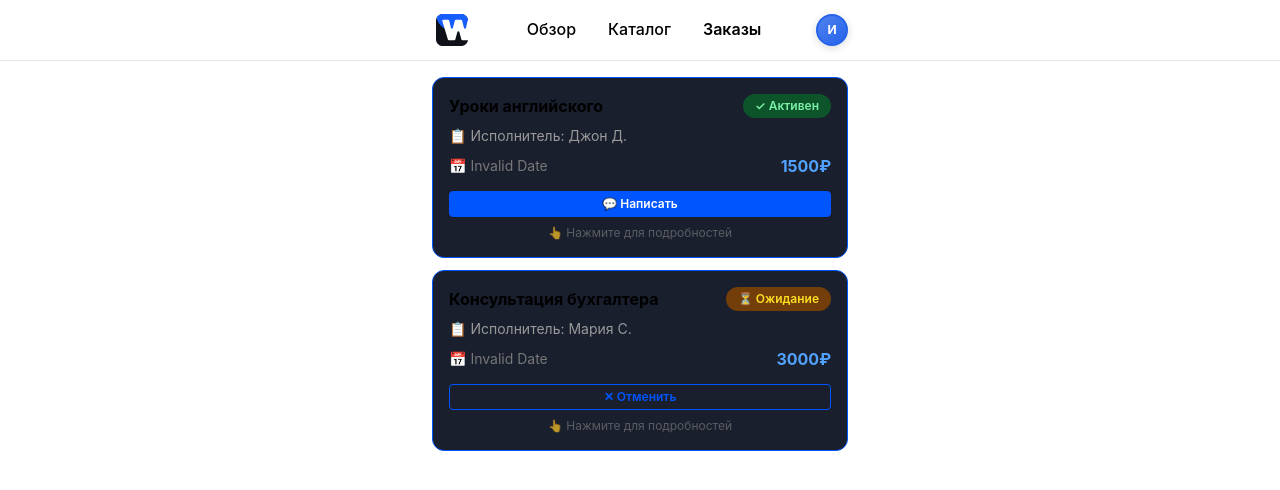
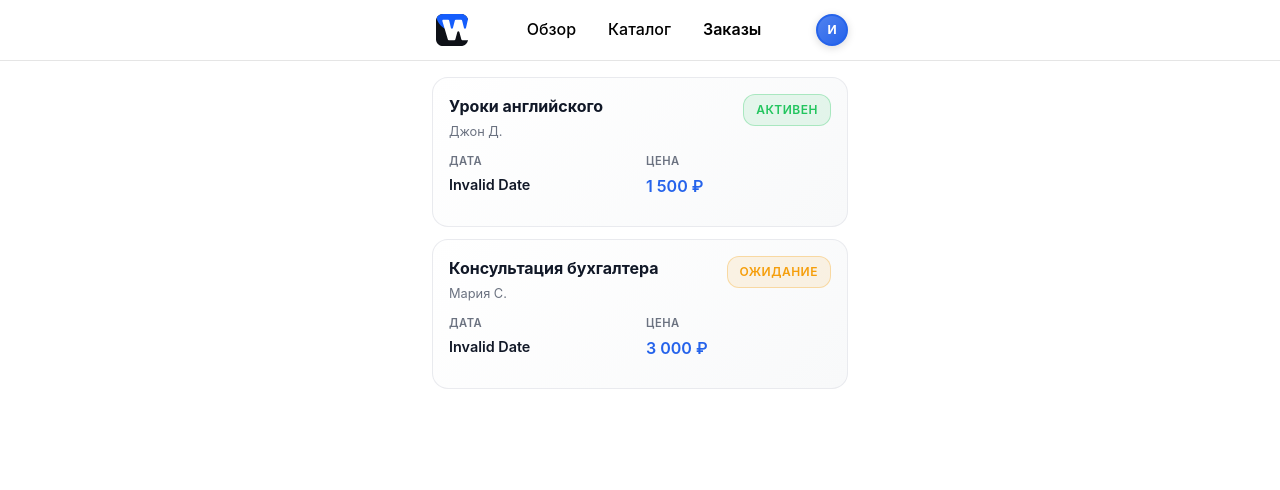
Before and after one commit to Lena05k/wdeaf, a Vue app in the folder frontend/: page /orders in a window 1280 px wide. Both pictures are taken after a click on the tab "Заказы". Shown: the top 490 px of the page. Built offline with nearby package versions, Linux system fonts and the light colour scheme.

Commit message:
🔄 refactor: Remove emojis and add click handler for modal

```diff
--- a/frontend/src/components/shared/OrderCard.vue
+++ b/frontend/src/components/shared/OrderCard.vue
@@ -1,50 +1,33 @@
 <template>
   <div
-      class="provider-card cursor-pointer transition-all hover:border-blue-500 hover:shadow-lg hover:shadow-blue-900/30"
-      @click="emit('select')"
+    class="order-card"
+    @click="emit('select')"
   >
-    <div class="flex justify-between items-start mb-2">
-      <h3 class="font-bold">{{ order.service }}</h3>
-      <span :class="[
-        'text-xs font-semibold px-3 py-1 rounded-full',
-        order.status === 'active' ? 'bg-green-900 text-green-300' : 'bg-yellow-900 text-yellow-300'
-      ]">
-        {{ order.status === 'active' ? '✓ Активен' : '⏳ Ожидание' }}
+    <div class="order-header">
+      <div>
+        <h3 class="order-service">{{ order.service }}</h3>
+        <p class="order-provider">{{ order.provider }}</p>
+      </div>
+      <span :class="['status-badge', `status-${order.status}`]">
+        {{ getStatusLabel(order.status) }}
       </span>
     </div>
 
-    <p class="text-sm text-gray-400 mb-2">📋 Исполнитель: {{ order.provider }}</p>
-
-    <div class="flex justify-between items-center mb-3">
-      <span class="text-sm text-gray-500">📅 {{ formatDate(order.date) }}</span>
-      <span class="font-bold text-blue-400">{{ order.price }}₽</span>
+    <div class="order-details">
+      <div class="detail-item">
+        <span class="detail-label">Дата</span>
+        <span class="detail-value">{{ formatDate(order.date) }}</span>
+      </div>
+      <div class="detail-item">
+        <span class="detail-label">Цена</span>
+        <span class="detail-value detail-price">{{ formatPrice(order.price) }}</span>
+      </div>
     </div>
 
     <!-- Description Preview -->
-    <p v-if="order.description" class="text-xs text-gray-500 mb-3 line-clamp-2">
+    <p v-if="order.description" class="description-preview">
       {{ order.description }}
     </p>
-
-    <!-- Action Button (shown on status) -->
-    <button
-        v-if="order.status === 'pending'"
-        @click.stop="emit('cancel')"
-        class="btn-secondary w-full py-1 rounded text-xs font-semibold"
-    >
-      ✕ Отменить
-    </button>
-    <button
-        v-else
-        @click.stop="emit('message')"
-        class="btn-primary w-full py-1 rounded text-xs font-semibold"
-    >
-      💬 Написать
-    </button>
-
-    <!-- Tap indicator -->
-    <div class="text-xs text-gray-500 text-center mt-2 opacity-70">
-      👆 Нажмите для подробностей
-    </div>
   </div>
 </template>
 
@@ -69,9 +52,17 @@ defineProps<Props>()
 
 const emit = defineEmits<{
   'select': []
-  'cancel': []
-  'message': []
 }>()
+
+const getStatusLabel = (status: string): string => {
+  const labels: Record<string, string> = {
+    'active': 'Активен',
+    'pending': 'Ожидание',
+    'completed': 'Завершено',
+    'cancelled': 'Отменено'
+  }
+  return labels[status] || 'Неизвестно'
+}
 
 const formatDate = (date: string | Date | undefined): string => {
   if (!date) return 'Не указано'
@@ -84,56 +75,162 @@ const formatDate = (date: string | Date | undefined): string => {
   }
   return d.toLocaleDateString('ru-RU', options)
 }
+
+const formatPrice = (price: number | undefined): string => {
+  if (!price) return 'Не указано'
+  return new Intl.NumberFormat('ru-RU', {
+    style: 'currency',
+    currency: 'RUB',
+    minimumFractionDigits: 0
+  }).format(price)
+}
 </script>
 
 <style scoped>
-.provider-card {
-  background: #1a1f2e;
-  border: 1px solid #0055FF;
-  border-radius: 12px;
+.order-card {
+  background: linear-gradient(135deg, #ffffff 0%, #f8f9fa 100%);
+  border: 1px solid rgba(229, 231, 235, 0.8);
+  border-radius: 16px;
   padding: 16px;
   margin-bottom: 12px;
-  transition: all 0.3s ease;
+  cursor: pointer;
+  transition: all 0.3s cubic-bezier(0.16, 1, 0.3, 1);
 }
 
-.provider-card:hover {
-  border-color: #0077ff;
-  box-shadow: 0 4px 12px rgba(0, 85, 255, 0.2);
+.order-card:hover {
+  border-color: rgba(37, 99, 235, 0.5);
+  box-shadow: 0 8px 24px rgba(37, 99, 235, 0.15);
   transform: translateY(-2px);
 }
 
-.btn-primary {
-  background: #0055FF;
-  color: white;
-  border: 1px solid #0055FF;
-  transition: all 0.3s;
-  cursor: pointer;
+.order-card:active {
+  transform: scale(0.98);
 }
 
-.btn-primary:hover {
-  background: #0044cc;
-  border-color: #0044cc;
+.order-header {
+  display: flex;
+  justify-content: space-between;
+  align-items: flex-start;
+  margin-bottom: 12px;
+  gap: 12px;
 }
 
-.btn-secondary {
-  background: transparent;
-  color: #0055FF;
-  border: 1px solid #0055FF;
-  transition: all 0.3s;
-  cursor: pointer;
+.order-service {
+  font-size: 1rem;
+  font-weight: 700;
+  color: #111827;
+  margin: 0 0 4px 0;
 }
 
-.btn-secondary:hover {
-  background: rgba(0, 85, 255, 0.1);
+.order-provider {
+  font-size: 0.8rem;
+  color: #6b7280;
+  margin: 0;
 }
 
-.text-gray-400 { color: #999999; }
-.text-gray-500 { color: #777777; }
+.status-badge {
+  display: inline-block;
+  padding: 6px 12px;
+  border-radius: 12px;
+  font-size: 0.75rem;
+  font-weight: 600;
+  text-transform: uppercase;
+  letter-spacing: 0.5px;
+  white-space: nowrap;
+  flex-shrink: 0;
+}
 
-.line-clamp-2 {
+.status-active {
+  background: rgba(34, 197, 94, 0.1);
+  color: #22c55e;
+  border: 1px solid rgba(34, 197, 94, 0.3);
+}
+
+.status-pending {
+  background: rgba(245, 158, 11, 0.1);
+  color: #f59e0b;
+  border: 1px solid rgba(245, 158, 11, 0.3);
+}
+
+.status-completed {
+  background: rgba(34, 197, 94, 0.1);
+  color: #22c55e;
+  border: 1px solid rgba(34, 197, 94, 0.3);
+}
+
+.status-cancelled {
+  background: rgba(239, 68, 68, 0.1);
+  color: #ef4444;
+  border: 1px solid rgba(239, 68, 68, 0.3);
+}
+
+.order-details {
+  display: grid;
+  grid-template-columns: 1fr 1fr;
+  gap: 12px;
+  margin-bottom: 12px;
+}
+
+.detail-item {
+  display: flex;
+  flex-direction: column;
+  gap: 4px;
+}
+
+.detail-label {
+  font-size: 0.7rem;
+  color: #6b7280;
+  font-weight: 600;
+  text-transform: uppercase;
+  letter-spacing: 0.5px;
+}
+
+.detail-value {
+  font-size: 0.9rem;
+  font-weight: 600;
+  color: #111827;
+}
+
+.detail-price {
+  color: #2563eb;
+  font-size: 1rem;
+}
+
+.description-preview {
+  font-size: 0.8rem;
+  color: #6b7280;
+  line-height: 1.4;
+  margin: 0;
   display: -webkit-box;
   -webkit-line-clamp: 2;
   -webkit-box-orient: vertical;
   overflow: hidden;
 }
+
+/* Dark Mode */
+@media (prefers-color-scheme: dark) {
+  .order-card {
+    background: linear-gradient(135deg, #1f2937 0%, #111827 100%);
+    border-color: rgba(75, 85, 99, 0.3);
+  }
+
+  .order-card:hover {
+    border-color: rgba(59, 130, 246, 0.5);
+    box-shadow: 0 8px 24px rgba(59, 130, 246, 0.2);
+  }
+
+  .order-service {
+    color: #f3f4f6;
+  }
+
+  .order-provider,
+  .detail-label,
+  .description-preview {
+    color: #d1d5db;
+  }
+
+  .detail-value {
+    color: #f3f4f6;
+  }
+}
 </style>
```
